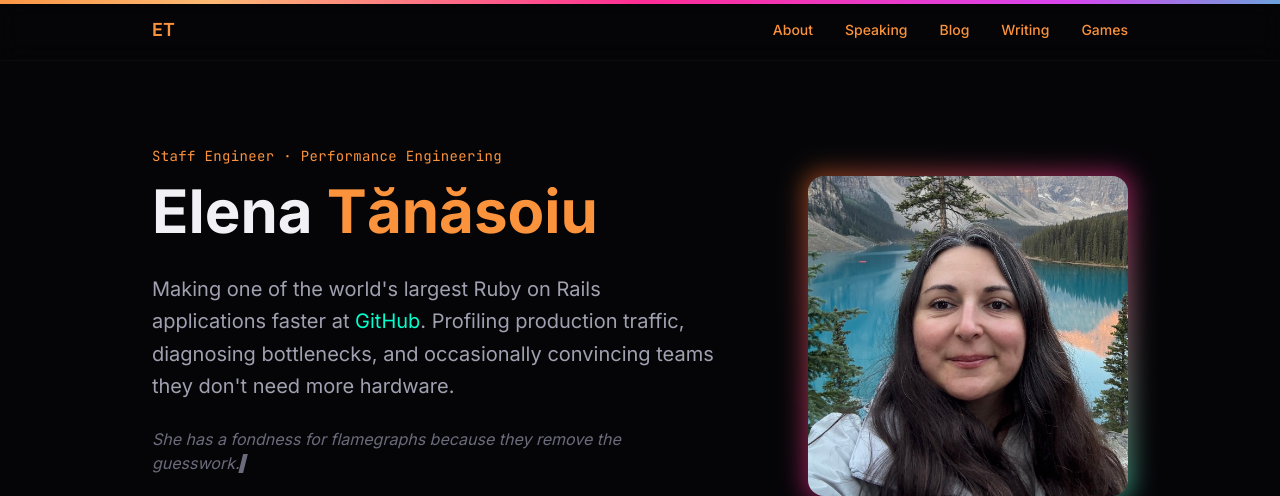
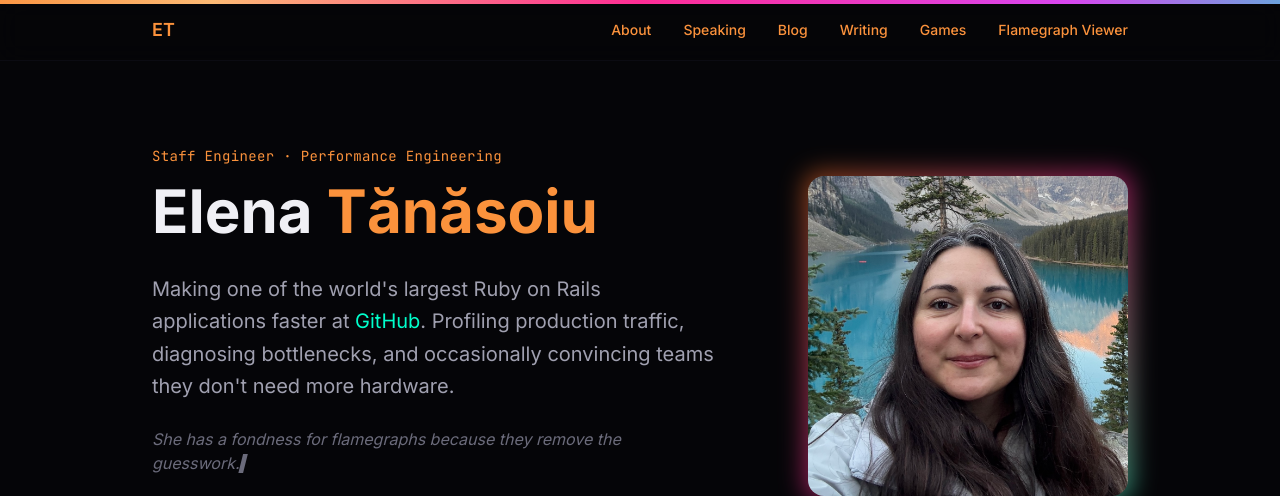
Before and after one commit to elenatanasoiu/elenatanasoiu.github.io, an Astro site: page / in a window 1280 px wide. Shown: the top 496 px of the page. Built offline with nearby package versions, Linux system fonts and the light colour scheme; Astro itself is replaced by a stand-in of ours.

Commit message:
Add Flamegraph Viewer to navigation

```diff
--- a/src/components/Nav.astro
+++ b/src/components/Nav.astro
@@ -5,6 +5,7 @@ const navItems = [
   { label: "Blog", href: "/blog" },
   { label: "Writing", href: "/writing" },
   { label: "Games", href: "/games" },
+  { label: "Flamegraph Viewer", href: "/flamegraph-viewer" },
 ];
 ---
 
```
